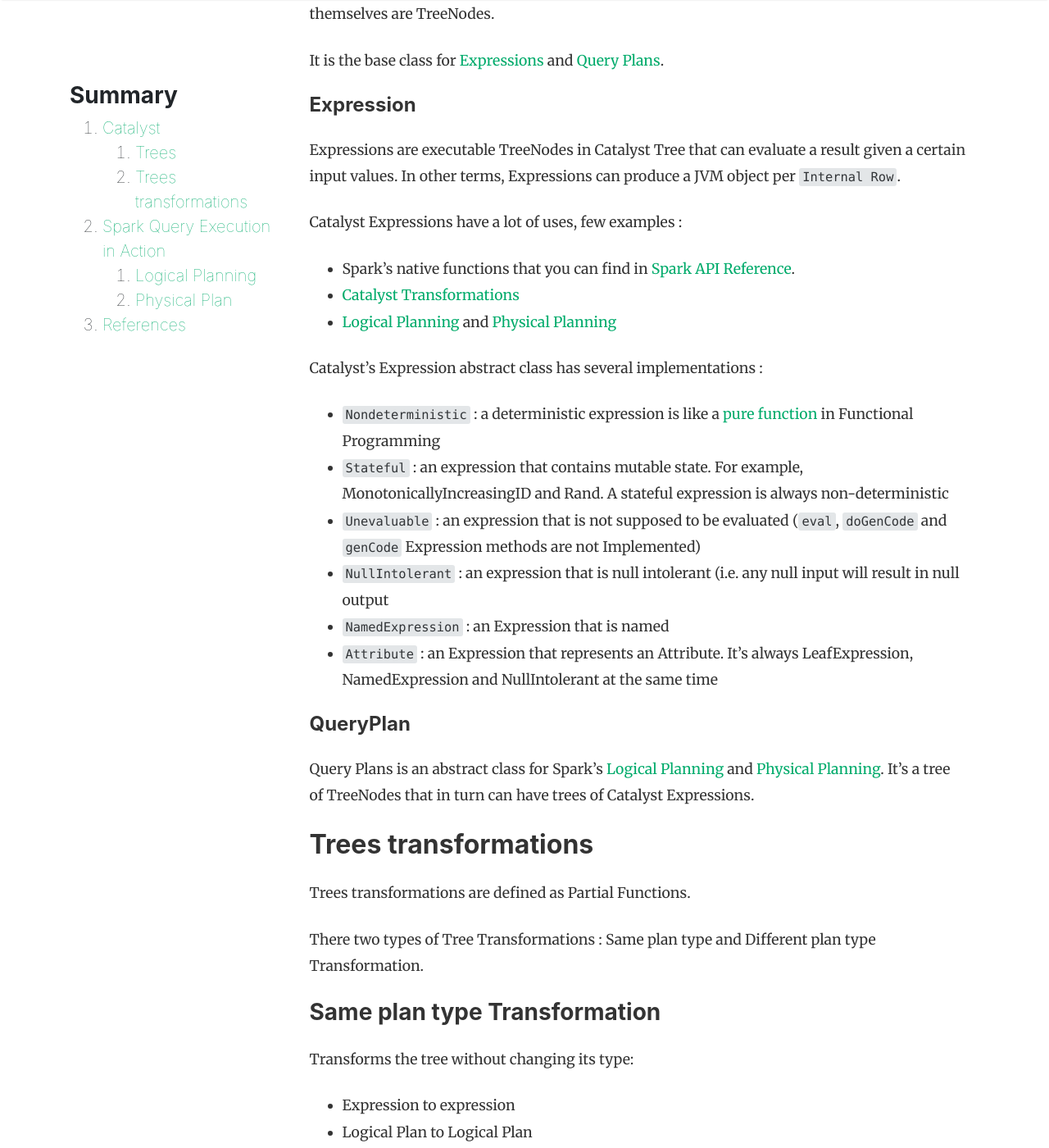
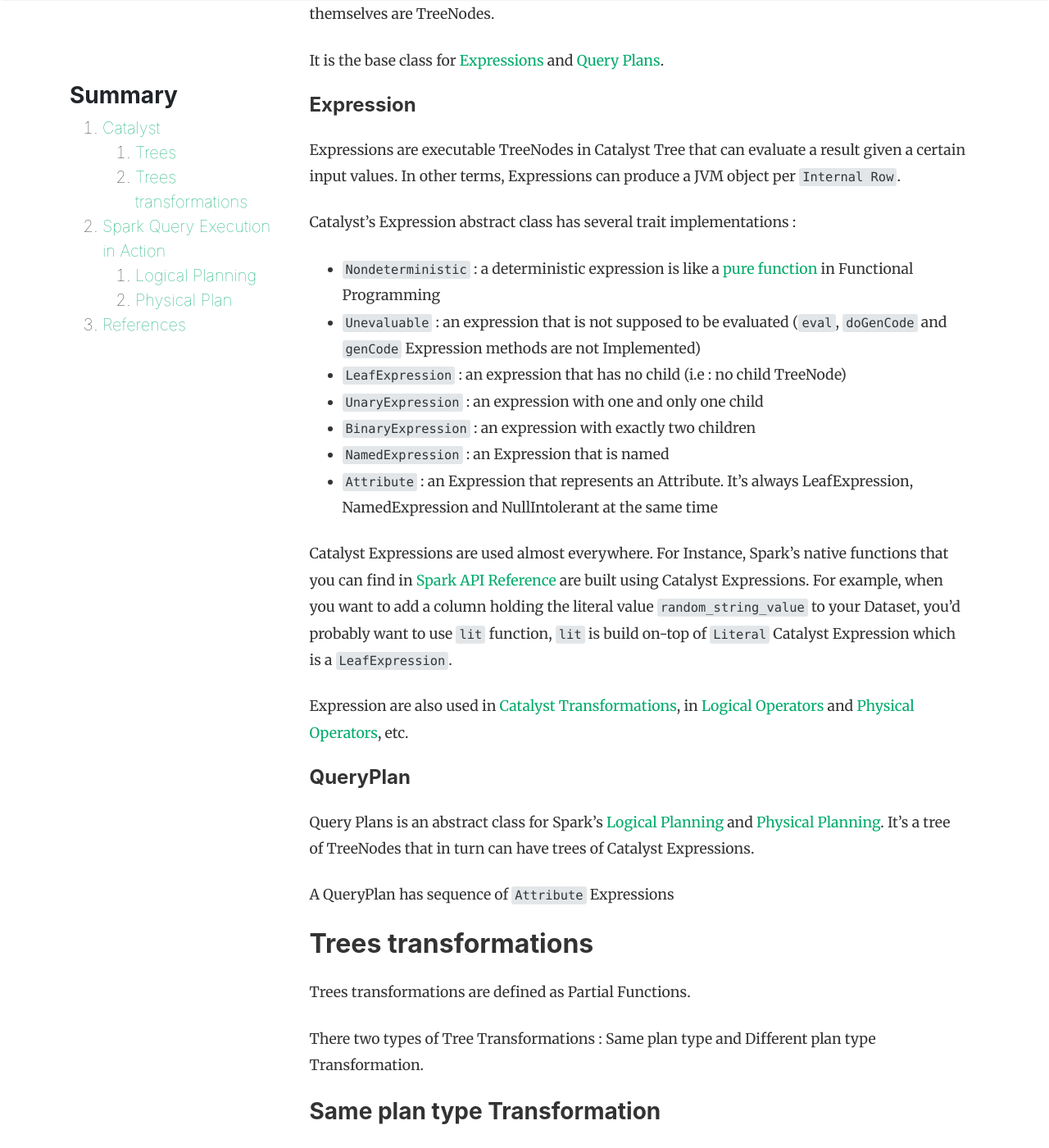
Before and after one commit to ares-b/blog, a Jekyll site: the page built from _posts/2021-12-25-spark-execution-engine.md, in a window 1280 px wide and 1400 px high, scrolled down 2040 px. Shown: the whole window at 82% size. Built offline with Jekyll 4.4.1, drawn with Linux system fonts in a browser that asks for light colours; nearby versions of some CDN libraries; comment, search, counter and statistics services are not loaded.

Commit message:
Spark Execution Planning

```diff
--- a/_posts/2021-12-25-spark-execution-engine.md
+++ b/_posts/2021-12-25-spark-execution-engine.md
@@ -63,23 +63,27 @@
 Expressions are executable TreeNodes in Catalyst Tree that can evaluate a result given a certain input values. In other terms,
 Expressions can produce a JVM object per `Internal Row`.
 
-Catalyst Expressions have a lot of uses, few examples :
-- Spark's native functions that you can find in [Spark API Reference](https://spark.apache.org/docs/latest/api/scala/org/apache/spark/sql/functions$.html).
-- [Catalyst Transformations](#trees-transformations)
-- [Logical Planning](#logical-plan) and [Physical Planning](#physical-plan)
-
-Catalyst's Expression abstract class has several implementations :
+Catalyst's Expression abstract class has several trait implementations :
 - `Nondeterministic` : a deterministic expression is like a [pure function](https://en.wikipedia.org/wiki/Pure_function) in Functional Programming
-- `Stateful` : an expression that contains mutable state. For example, MonotonicallyIncreasingID and Rand. A stateful expression is always non-deterministic
 - `Unevaluable` : an expression that is not supposed to be evaluated (`eval`, `doGenCode` and `genCode` Expression methods are not Implemented)
-- `NullIntolerant` : an expression that is null intolerant (i.e. any null input will result in null output
+- `LeafExpression` : an expression that has no child (i.e : no child TreeNode)
+- `UnaryExpression` : an expression with one and only one child
+- `BinaryExpression` : an expression with exactly two children
 - `NamedExpression` : an Expression that is named
 - `Attribute` : an Expression that represents an Attribute. It's always LeafExpression, NamedExpression and NullIntolerant at the same time
+
+Catalyst Expressions are used almost everywhere. For Instance, Spark's native functions that you can find in [Spark API Reference](https://spark.apache.org/docs/latest/api/scala/org/apache/spark/sql/functions$.html)
+are built using Catalyst Expressions. For example, when you want to add a column holding the literal value `random_string_value` to your Dataset,
+you'd probably want to use `lit` function, `lit` is build on-top of `Literal` Catalyst Expression which is a `LeafExpression`.
+
+Expression are also used in [Catalyst Transformations](#trees-transformations), in [Logical Operators](#logical-plan) and [Physical Operators](#physical-plan), etc.
 
 #### QueryPlan
 
 Query Plans is an abstract class for Spark's [Logical Planning](#logical-plan) and [Physical Planning](#physical-plan).
 It's a tree of TreeNodes that in turn can have trees of Catalyst Expressions.
+
+A QueryPlan has sequence of `Attribute` Expressions
 ## Trees transformations
 
 Trees transformations are defined as Partial Functions.
```
